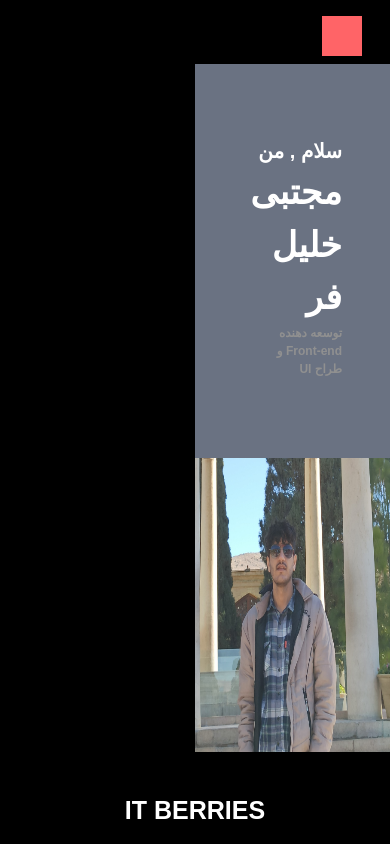
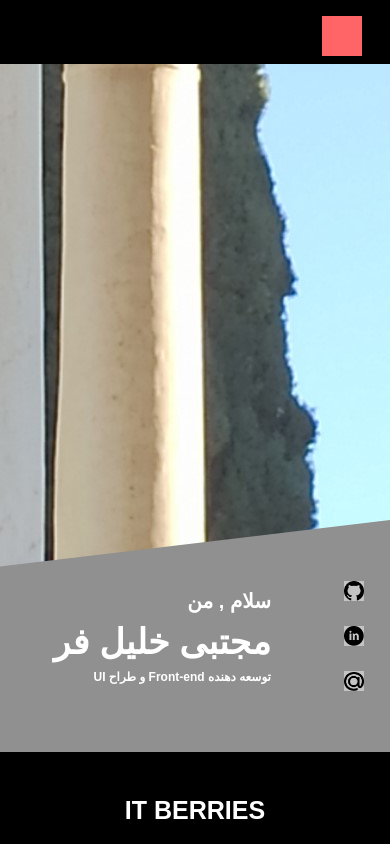
Before and after one commit to mojtabakhalilfar/privateWeb, a Next.js app: page / in a window 390 px wide. Shown: the top 844 px of the page. Built offline with nearby package versions, Linux system fonts and the light colour scheme.

Commit message:
update first page

```diff
--- a/src/component/Button.tsx
+++ b/src/component/Button.tsx
@@ -2,7 +2,7 @@ import React from 'react'
 
 const Button = ({children}:{children:React.ReactNode}) => {
     return (
-        <button className='w-[144px] h-[40px] text-black font-bold text-[13px] leading-[10%] border-x-[3px] '>
+        <button className='w-[144px] h-[40px] text-black font-bold text-[13px] sm:text-[18px] leading-[10%] border-x-[3px] '>
             {children}
         </button>
     )
--- a/src/component/Header.tsx
+++ b/src/component/Header.tsx
@@ -37,7 +37,7 @@ const Header = () => {
     <div className="bg-black w-full h-16 sm:h-auto fixed top-0 left-0 z-20 flex flex-row">
       <div className=" w-full sm:w-[60%] h-full sm:h-auto sm:rounded-[30px] relative ">
         <button onClick={() => seTShowNavbar(!showNavbar)} className={`flex sm:hidden bg-red-400 aspect-square w-10 absolute top-[25%] right-7`}></button>
-        <ul className={`${showNavbar ? "flex" : "hidden"} flex-col-reverse sm:flex sm:flex-row-reverse items-center sm:justify-around mt-16 sm:mt-2 backdrop-opacity-40 `}>
+        <ul className={`${showNavbar ? "flex" : "hidden"} flex-col-reverse sm:flex sm:flex-row-reverse items-center sm:justify-around mt-16 sm:mt-2 backdrop-opacity-40 bg-black`}>
           {Navigation.map((e) => (
             <li key={e.title} className="w-full sm:w-[147px] py-4 text-white hover:bg-white hover:text-black sm:rounded-[30px] flex items-center justify-center my-1"><a href={e.href}>{e.title}</a></li>
           ))}
--- a/src/pages/Contactme.tsx
+++ b/src/pages/Contactme.tsx
@@ -29,7 +29,7 @@ const Contactme = () => {
       <div className='flex flex-col items-center justify-center'>
 
         <Headline headline='ارتباط با من' />
-        <p className='font-light text-[15px] w-[80%] text-center my-6'>من مجتبی خلیل فر هستم، فارغ‌التحصیل مهندسی کامپیوتر، با چند سال تجربه فرانت‌اند و در حال توسعه مهارت‌های بک‌اند، علاقه‌مند به یادگیری فناوری‌های جدید و حل مسائل پیچیده. </p>
+        <p className='font-light text-[15px] sm:text-[18px] w-[80%] text-center my-6'>من مجتبی خلیل فر هستم، فارغ‌التحصیل مهندسی کامپیوتر، با چند سال تجربه فرانت‌اند و در حال توسعه مهارت‌های بک‌اند، علاقه‌مند به یادگیری فناوری‌های جدید و حل مسائل پیچیده. </p>
         <Sepaeator/>
         <div className='flex flex-col items-center py-8 w-full'>
           <form className='w-[80%] flex flex-col items-center' ref={formRef} onSubmit={handleSubmit}>
--- a/src/pages/FirstPage.tsx
+++ b/src/pages/FirstPage.tsx
@@ -4,31 +4,30 @@ import React from 'react'
 
 const FirstPage = () => {
     const socialNetwork = [
-        {image:"/assets/vector/github.png" , alt:'گیتهاب' , href:"#"},
-        {image:"/assets/vector/linkedin.png" , alt:'لینکدین' , href:"#"},
-        {image:"/assets/vector/x.png" , alt:'ایکس' , href:"#"},
+        { image: "/assets/vector/github.png", alt: 'گیتهاب', href: "#" },
+        { image: "/assets/vector/linkedin.png", alt: 'لینکدین', href: "#" },
+        { image: "/assets/vector/x.png", alt: 'ایکس', href: "#" },
     ]
 
 
     return (
         <Container id='home' >
-            <div className="flex flex-col sm:flex-row-reverse justify-end sm:justify-start h-[696px] bg-black w-full mt-14 sm:mt-18">
-                <div className='flex sm:flex-col justify-between sm:justify-center bg-gray-500 w-1/2'>
+            <div style={{ backgroundImage: "url(/assets/image/prof.jpg)" }} className="h-[696px] w-full mt-14 sm:mt-18 flex flex-col-reverse sm:flex-row-reverse justify-start items-start bg-black">
+                <div className='flex items-center justify-center [clip-path:polygon(0_20%,100%_0,100%_100%,0_100%)] sm:[clip-path:polygon(0_0,100%_0,90%_100%,0_100%)] bg-[#909090] sm:bg-[#D7D7D7] w-full h-1/3 sm:w-1/2 sm:h-full'>
+                    <div className='flex flex-row-reverse items-center justify-evenly w-full sm:flex-col sm:justify-center sm:items-end h-full'>
                         <p className='font-bold text-white sm:text-black flex flex-col py-20 px-12 sm:px-32'>
-                        <span className=' text-[20px] sm:text-[40px]'>سلام , من</span>
-                        <span className='text-[35px] sm:text-[80px]'>مجتبی خلیل فر</span>
-                        <span className='font-extrabold text-[12px] sm:text-[25px] text-[#909090]'> توسعه دهنده Front-end و  طراح UI </span>
+                            <span className='text-[20px] sm:text-[40px]'>سلام , من</span>
+                            <span className='text-[35px] sm:text-[70px]'>مجتبی خلیل فر</span>
+                            <span className='font-extrabold text-[12px] sm:text-[25px] text-[#fff] sm:text-[#909090]'> توسعه دهنده Front-end و  طراح UI </span>
                         </p>
-                    <div className='flex flex-col sm:flex-row items-center justify-center px-4'>
+                        <div className='flex flex-col justify-around sm:flex-row sm:items-center sm:justify-start px-4 h-full sm:h-3/12 sm:w-4/5 py-12'>
                             {
-                            socialNetwork.map((items , index)=>(
-                                <a key={index} className='w-5 aspect-square mx-1' href={items.href}><img src={items.image} alt={items.alt} /></a>
+                                socialNetwork.map((items, index) => (
+                                    <a key={index} className='w-5 sm:w-14 aspect-square mx-1 bg-[#C4C4C4] flex items-center justify-center shadow-2xl' href={items.href}><img src={items.image} alt={items.alt} /></a>
                                 ))
                             }
                         </div>
                     </div>
-                <div className='bg-yellow-300 w-1/2 h-full'>
-                        <img className='w-full h-full' src="/assets/image/prof.jpg" alt="" />
                 </div>
             </div>
             {/* ////// */}
--- a/src/pages/Portfolio.tsx
+++ b/src/pages/Portfolio.tsx
@@ -29,10 +29,10 @@ const Portfolio = () => {
                   </div>
                   <div className='w-full h-/5 flex justify-around h-1/4'>
                     <button className='bg-yellow-300 border border-yellow-400 hover:bg-yellow-400 w-1/3 rounded-[15px] p-2 hover:text-white'>
-                      <a href={item.link}>لینک انلاین</a>
+                      <a target='_blank' href={item.link}>لینک انلاین</a>
                     </button>
                     <button className='bg-yellow-300 border border-yellow-400 hover:bg-yellow-400 w-1/3 rounded-[15px] p-2 hover:text-white'>
-                      <a href={item.source}>لینک کد</a>
+                      <a target='_blank' href={item.source}>لینک کد</a>
                     </button>
                   </div>
                 </div>
```
Lines whose indentation alone changed are shown as unchanged.
